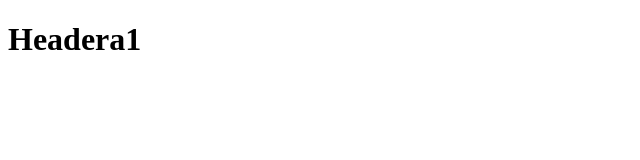
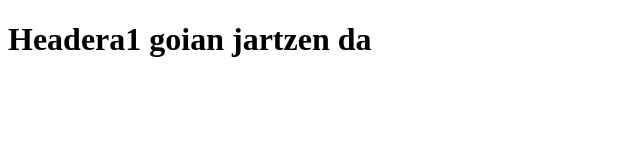
Before and after one commit to CyberRangeUser/WebAplikazioa, a plain HTML site: page index.html in a window 1280 px wide. Shown: the whole page, without its empty margins (0-640 px from the left). Drawn offline with Linux system fonts and the light colour scheme.

Commit message:
index.html-n headerari testu1 gehitzen

```diff
--- a/index.html
+++ b/index.html
@@ -4,7 +4,7 @@
     <body>
         <header></header>
         <main>
-            <h1>Headera1</h1>
+            <h1>Headera1 goian jartzen da</h1>
         </main>
         <footer></footer>
     </body>
```
